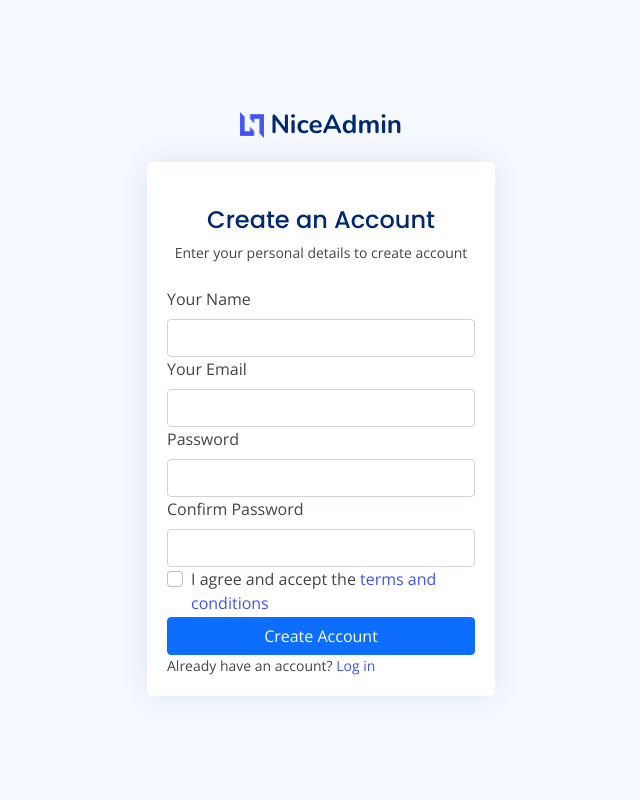
After one commit to aymanhchicha/symfony-teamx, a Symfony app: template templates/registration/register.html.twig in a window 1280 px wide. The commit adds this page. Shown: the whole page, without its empty margins (319-959 px from the left). Run offline with Twig, Linux system fonts and the light colour scheme; the template is opened without the code that fills it, so the values that code supplies are empty; form fields are guessed from the names that the template uses; some libraries are stand-ins or nearby versions.

Commit message:
le_15_push

```diff
--- /dev/null
+++ b/templates/registration/register.html.twig
@@ -0,0 +1,84 @@
+{% extends 'base.html.twig' %}
+{% block header %}
+{% endblock %}
+{% block footer %}
+{% endblock %}
+{% block sidebar %}
+{% endblock %}
+
+{% block body %}
+    <div class="container">
+
+        <section class="section register min-vh-100 d-flex flex-column align-items-center justify-content-center py-4">
+            <div class="container">
+                <div class="row justify-content-center">
+                    <div class="col-lg-4 col-md-6 d-flex flex-column align-items-center justify-content-center">
+
+                        <div class="d-flex justify-content-center py-4">
+                            <a href="index.html" class="logo d-flex align-items-center w-auto">
+                                <img src="assets/img/logo.png" alt="">
+                                <span class="d-none d-lg-block">NiceAdmin</span>
+                            </a>
+                        </div><!-- End Logo -->
+
+                        <div class="card mb-3">
+
+                            <div class="card-body">
+
+                                <div class="pt-4 pb-2">
+                                    <h5 class="card-title text-center pb-0 fs-4">Create an Account</h5>
+                                    <p class="text-center small">Enter your personal details to create account</p>
+                                </div>
+
+                                {{ form_start(form,{attr:{novalidate:'novalidate'}}) }}
+                                    <div class="col-12">
+                                        <label for="yourName" class="form-label">Your Name</label>
+                                        {{ form_widget(form.nom,{'attr':{'class':'form-control'}}) }}
+                                        <div class="invalid-feedback">Please, enter your name!</div>
+                                    </div>
+
+                                    <div class="col-12">
+                                        <label for="yourEmail" class="form-label">Your Email</label>
+                                        {{ form_widget(form.email,{'attr':{'class':'form-control'}}) }}
+                                        <div class="invalid-feedback">Please enter a valid Email adddress!</div>
+                                    </div>
+
+                                    <div class="col-12">
+                                        <label for="yourPassword" class="form-label">Password</label>
+                                        {{ form_widget(form.password.first,{'attr':{'class':'form-control'}}) }}
+                                        <div class="invalid-feedback">Please enter your password!</div>
+                                    </div>
+                                <div class="col-12">
+                                    <label for="yourPassword" class="form-label">Confirm Password</label>
+                                    {{ form_widget(form.password.second,{'attr':{'class':'form-control'}}) }}
+                                    <div class="invalid-feedback">Please confirm your password!</div>
+                                </div>
+
+                                    <div class="col-12">
+                                        <div class="form-check">
+                                            <input class="form-check-input" name="terms" type="checkbox" value="" id="acceptTerms" required="">
+                                            <label class="form-check-label" for="acceptTerms">I agree and accept the <a href="#">terms and conditions</a></label>
+                                            <div class="invalid-feedback">You must agree before submitting.</div>
+                                        </div>
+                                    </div>
+                                    <div class="col-12">
+                                        <button class="btn btn-primary w-100" type="submit">Create Account</button>
+                                    </div>
+                                    <div class="col-12">
+                                        <p class="small mb-0">Already have an account? <a href="pages-login.html">Log in</a></p>
+                                    </div>
+                                {{ form_end (form) }}
+
+                            </div>
+                        </div>
+
+
+
+                    </div>
+                </div>
+            </div>
+
+        </section>
+
+    </div>
+{% endblock %}
--- a/templates/utilisateur/signup.html.twig
+++ b/templates/utilisateur/signup.html.twig
@@ -57,6 +57,7 @@
                         <div class="col-sm-10">
                             {{ form_widget(f.Mp,{'attr':{'class':'form-control'}}) }}
                             {{ form_errors(f.Mp,{'attr':{'class':'text-danger'}}) }}
+
                         </div>
 
 
```
Also changed, not shown: 1 other file.
